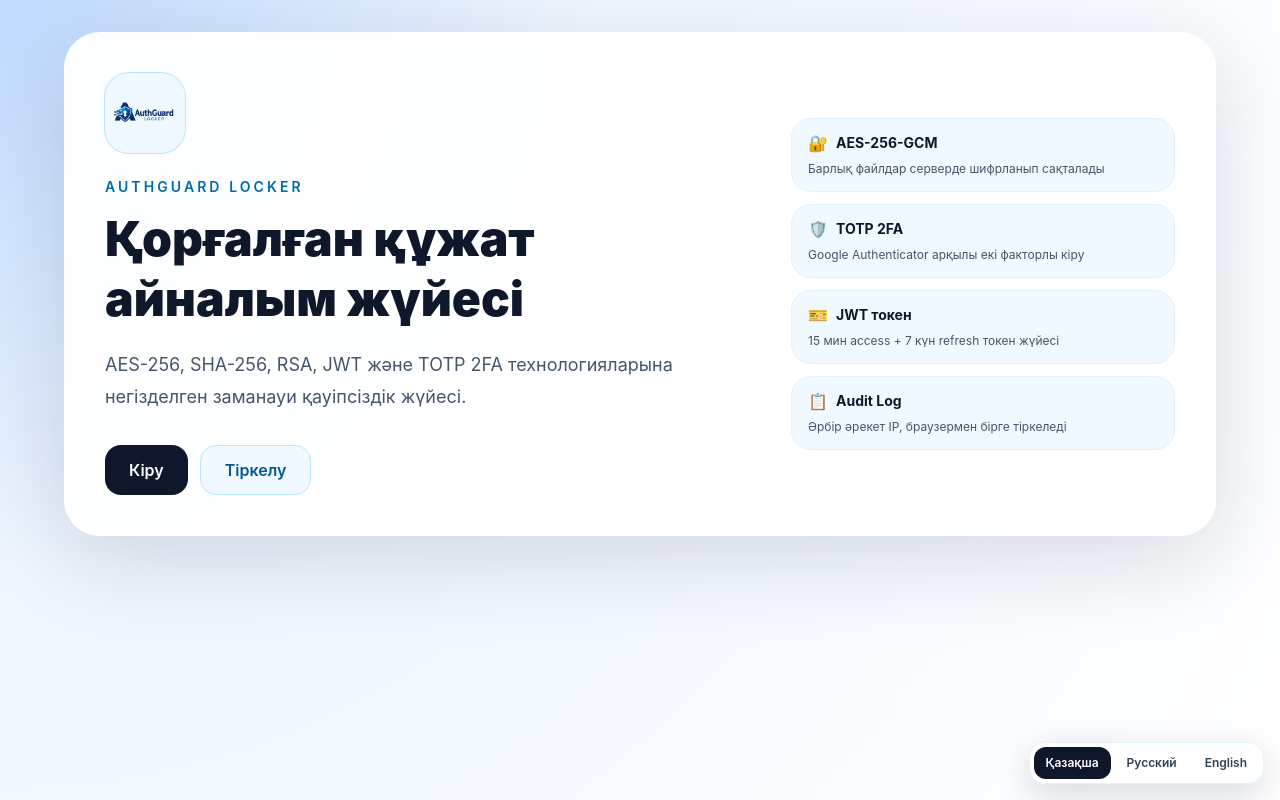
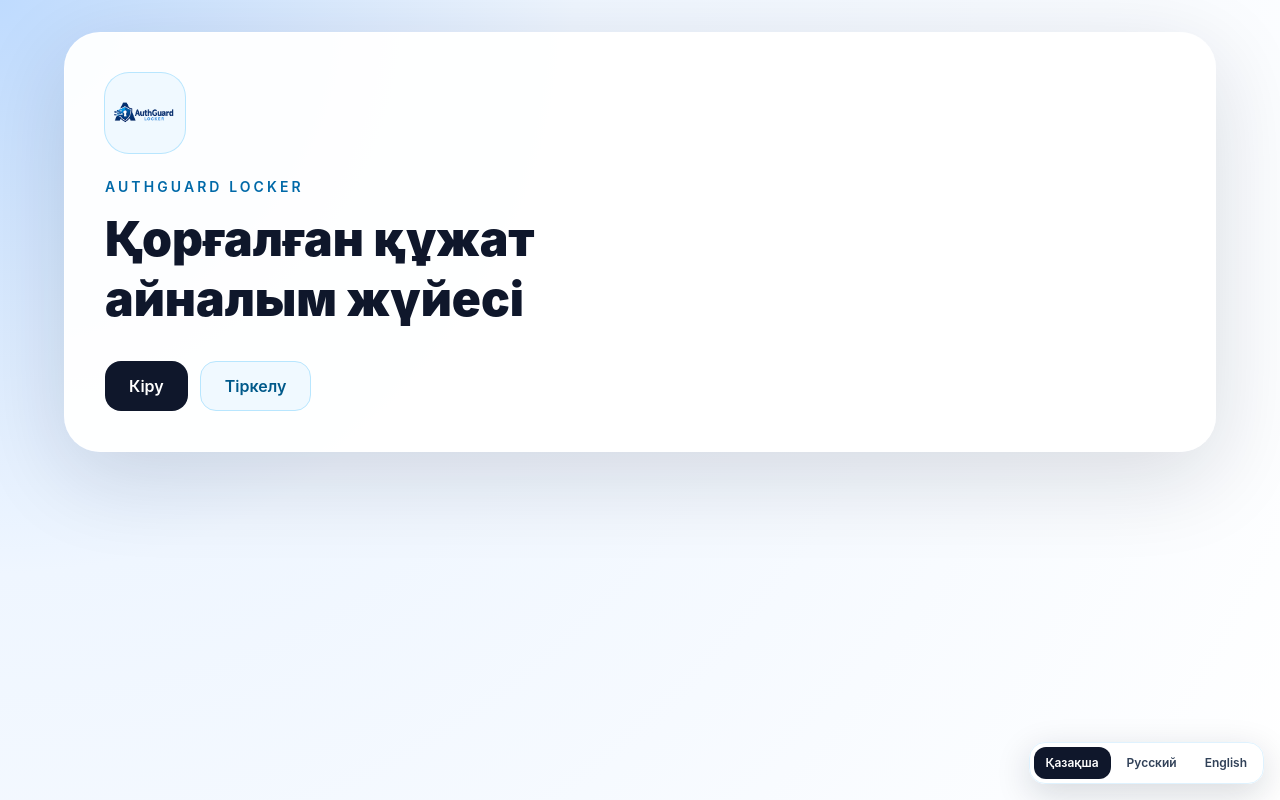
Before and after one commit to zhanagul21/secure-web-app, a React (Vite) app in the folder frontend/: page / in a window 1280 px wide. Built offline with nearby package versions, Linux system fonts and the light colour scheme; no server answers.

Commit message:
Simplify landing hero

```diff
--- a/frontend/src/pages/Landing.jsx
+++ b/frontend/src/pages/Landing.jsx
@@ -5,7 +5,6 @@ function Landing({ setPage }) {
     <div className="min-h-screen bg-[radial-gradient(circle_at_top_left,#bfdbfe_0,#eff6ff_38%,#ffffff_100%)] px-4 py-8">
       <div className="mx-auto max-w-6xl">
         <div className="rounded-[36px] border border-white/80 bg-white/95 p-8 shadow-[0_24px_90px_rgba(15,23,42,0.14)] sm:p-10">
-          <div className="flex flex-col gap-8 lg:flex-row lg:items-center lg:justify-between">
           <div className="max-w-xl">
             <div className="mb-6 flex h-20 w-20 items-center justify-center rounded-3xl bg-sky-50 ring-1 ring-sky-200">
               <img src={logo} alt="AuthGuard Locker" className="h-12 w-auto object-contain" />
@@ -14,9 +13,6 @@ function Landing({ setPage }) {
             <h1 className="mt-3 text-4xl font-black leading-tight text-slate-900 sm:text-5xl">
               Қорғалған құжат айналым жүйесі
             </h1>
-              <p className="mt-5 text-lg leading-8 text-slate-600">
-                AES-256, SHA-256, RSA, JWT және TOTP 2FA технологияларына негізделген заманауи қауіпсіздік жүйесі.
-              </p>
             <div className="mt-8 flex flex-wrap gap-3">
               <button
                 onClick={() => setPage("login")}
@@ -32,24 +28,6 @@ function Landing({ setPage }) {
               </button>
             </div>
           </div>
-
-            <div className="grid w-full max-w-sm gap-3">
-              {[
-                ["🔐", "AES-256-GCM", "Барлық файлдар серверде шифрланып сақталады"],
-                ["🛡️", "TOTP 2FA", "Google Authenticator арқылы екі факторлы кіру"],
-                ["🎫", "JWT токен", "15 мин access + 7 күн refresh токен жүйесі"],
-                ["📋", "Audit Log", "Әрбір әрекет IP, браузермен бірге тіркеледі"],
-              ].map(([icon, title, text]) => (
-                <div key={title} className="rounded-[20px] border border-sky-100 bg-sky-50 px-4 py-3">
-                  <div className="flex items-center gap-2">
-                    <span>{icon}</span>
-                    <span className="text-sm font-bold text-slate-900">{title}</span>
-                  </div>
-                  <div className="mt-1 text-xs leading-5 text-slate-600">{text}</div>
-                </div>
-              ))}
-            </div>
-          </div>
         </div>
       </div>
     </div>
```
Lines whose indentation alone changed are shown as unchanged.
